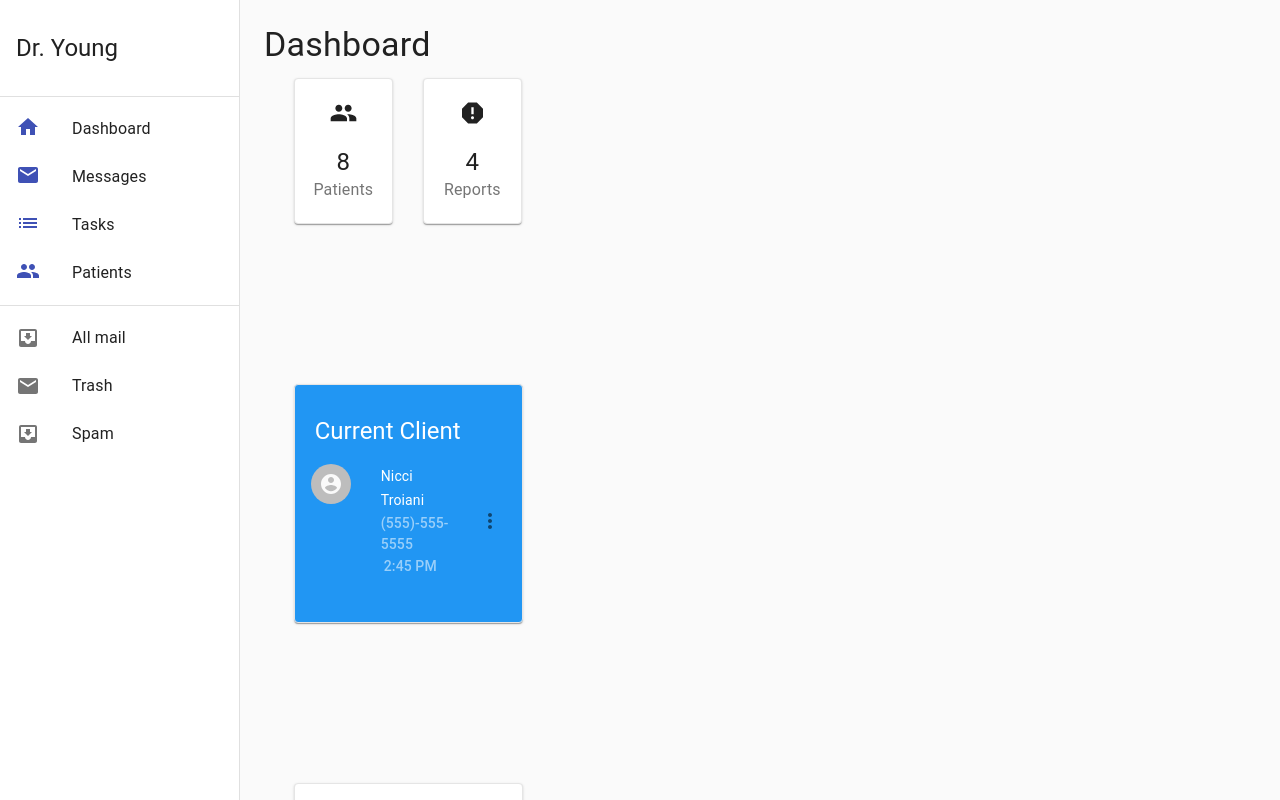
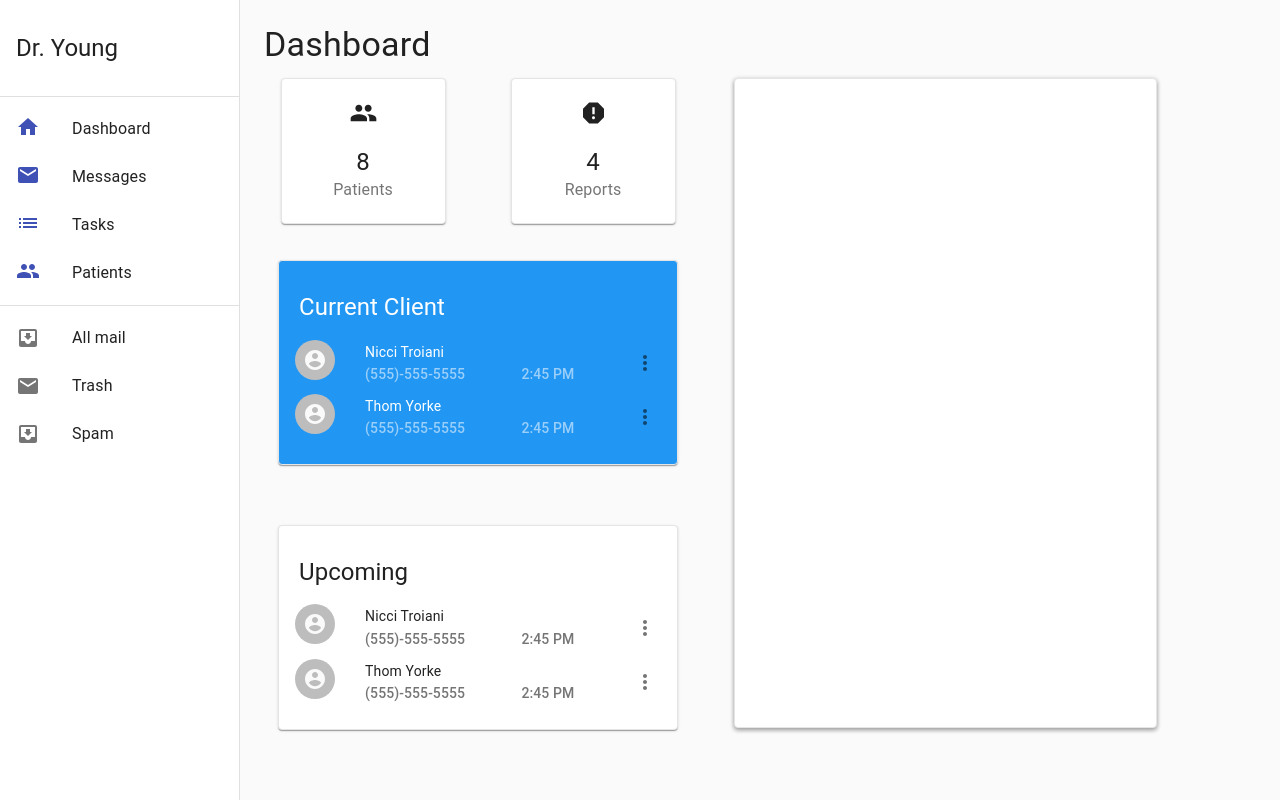
Before and after one commit to UTA-Senior-Design-2020/health-journal-frontend, a React (Create React App) app: page / in a window 1280 px wide. Shown: the top 800 px of the page. Built offline with nearby package versions, Linux system fonts and the light colour scheme.

Commit message:
Added WeeklyOverview Card
Also fixed alignment of divs. Might have to change this later to be more in line with the rest of the app.

```diff
--- a/src/Components/clientCard/ClientCard.js
+++ b/src/Components/clientCard/ClientCard.js
@@ -4,20 +4,17 @@ import Card from '@material-ui/core/Card';
 import CardContent from '@material-ui/core/CardContent';
 import { makeStyles } from "@material-ui/core/styles";
 import ContactTile from '../contactTile/ContactTile';
-// CSS Should be done this way
+
 const useStyles = makeStyles({
   root: ({BackgroundColor, TextColor}) => ( {
-    display: 'flex',
-    flexDirection: 'column',
-    width: '23.12%',
+    width: '400px',
     textAlign: 'left',
     /* White / High Emphasis */
     background: BackgroundColor,
     /* Gray / Divider */
     border: '1px solid #E5E5E5',
     marginLeft: '3%',
-    marginTop: '8em',
-    paddingBottom: '2%',
+    marginTop: '3em',
     fontFamily: 'Roboto',
     fontStyle: 'normal',
     fontWeight: 500,
@@ -26,28 +23,7 @@ const useStyles = makeStyles({
     /* identical to box height, or 150% */
     letterSpacing: '0.15px',
     color: TextColor
-  }),
-  upcomingClientsCard: {
-    display: 'flex',
-    flexDirection: 'column',
-    width: '23.12%',
-    textAlign: 'left',
-    /* White / High Emphasis */
-    background: '#FFFFFF',
-    /* Gray / Divider */
-    border: '1px solid #E5E5E5',
-    marginLeft: '3%',
-    marginTop: '2em',
-    paddingBottom: '2%',
-    fontFamily: 'Roboto',
-    fontStyle: 'normal',
-    fontWeight: 500,
-    fontSize: '20px',
-    lineheight: '30px',
-    /* identical to box height, or 150% */
-    letterSpacing: '0.15px',
-    color: 'rgba(0, 0, 0, 0.87)'
-  },
+  })
 });
 
 
@@ -58,7 +34,10 @@ export default function ClientCard({CardTitle, BackgroundColor, SubtitleColor, T
   <Card className={classes.root}>
     <Typography variant="h5" style={{paddingTop: '30px', paddingLeft:'20px'}}>{CardTitle}</Typography>
     <CardContent>
-        <ContactTile  PatientName={PatientName} PhoneNumber={PhoneNumber} AppointmentStartTime={AppointmentStartTime} SubtitleColor={SubtitleColor} TextColor={TextColor}/>
+        {PatientName.map(name => (
+            <ContactTile  PatientName={name} PhoneNumber={PhoneNumber} AppointmentStartTime={AppointmentStartTime} SubtitleColor={SubtitleColor} TextColor={TextColor}/>
+        ))}
+
     </CardContent>
   </Card>);
 }
--- a/src/Components/dashboardAlertsCard/DashBoardAlertsCard.js
+++ b/src/Components/dashboardAlertsCard/DashBoardAlertsCard.js
@@ -8,7 +8,7 @@ import { makeStyles } from "@material-ui/core/styles";
 
 const useStyles = makeStyles({
     root: {
-        width: '10%',
+        width: '165px',
         textAlign: 'center',
         /* White / High Emphasis */
         background: '#FFFFFF',
--- /dev/null
+++ b/src/Components/weeklyOverviewCard/WeeklyOverviewCard.js
@@ -0,0 +1,41 @@
+import React from 'react'
+import { Container, Typography} from "@material-ui/core";
+import Card from '@material-ui/core/Card';
+import CardContent from '@material-ui/core/CardContent';
+import { makeStyles } from "@material-ui/core/styles";
+
+const useStyles = makeStyles({
+    root: {
+        /* White / High Emphasis */
+
+        background: "#FFFFFF",
+        boxShadow: "0px 1px 5px rgba(0, 0, 0, 0.2), 0px 3px 4px rgba(0, 0, 0, 0.12), 0px 2px 4px rgba(0, 0, 0, 0.14)",
+        borderRadius: "4px",
+        width: '90%',
+        height: '100%',
+        textAlign: 'left',
+        /* Gray / Divider */
+        border: '1px solid #E5E5E5',
+        fontFamily: 'Roboto',
+        fontStyle: 'normal',
+        fontWeight: 500,
+        fontSize: '20px',
+        lineheight: '30px',
+        /* identical to box height, or 150% */
+        letterSpacing: '0.15px'
+    }
+  });
+
+export default function WeeklyOverviewCard()
+{
+    const classes = useStyles();
+    return(
+    <Card className={classes.root}>
+
+        <CardContent>
+
+
+        </CardContent>
+    </Card>
+    );
+}
--- a/src/Pages/Dashboard.js
+++ b/src/Pages/Dashboard.js
@@ -7,28 +7,55 @@ import DashBoardAlertsCard from "../Components/dashboardAlertsCard/DashBoardAler
 import ClientCard from "../Components/clientCard/ClientCard"
 import PeopleIcon from '@material-ui/icons/People';
 import AlertIcon from '@material-ui/icons/Report';
+import WeeklyOverviewCard from "../Components/weeklyOverviewCard/WeeklyOverviewCard";
+
 
 const useStyles = makeStyles({
   root: {},
-  row: {
-    display: 'flex',
-    flexDirection: 'row'
+  alerts: {
+    float: 'left',
+    width: '220px',
+    marginLeft: '10px',
+    marginBottom: '36px'
+  },
+  box: {
+    display: 'inline-block',
+
+    height: '650px',
+    width: '470px',
+    marginRight: '0px',
+    verticalAlign: 'top'
+  },
+  current: {
+   marginTop: '20px'
   }
+
 });
 
 export default function Dashboard() {
   const classes = useStyles();
+  var patients = ['Nicci Troiani','Thom Yorke'];
   return (
     <div className={classes.root}>
       <Typography variant="h4" gutterBottom>
         Dashboard
       </Typography>
-      <div className={classes.row}>
-        <DashBoardAlertsCard cardName="Patients" amount="8" icon={PeopleIcon} />
-        <DashBoardAlertsCard cardName="Reports" amount="4" icon={AlertIcon} />
+      <div className={classes.box}>
+        <div className={classes.alerts}>
+          <DashBoardAlertsCard  cardName="Patients" amount="8" icon={PeopleIcon} />
+        </div>
+        <div className={classes.alerts}>
+          <DashBoardAlertsCard cardName="Reports" amount="4" icon={AlertIcon} />
+        </div>
+        <div className={classes.current}>
+          <ClientCard CardTitle="Current Client" BackgroundColor="#2196F3" SubtitleColor="rgba(255, 255, 255, 0.54)" TextColor="#FFFFFF" PatientName={patients} PhoneNumber="(555)-555-5555" AppointmentStartTime="2:45 PM"/>
+        </div>
+
+      <ClientCard CardTitle="Upcoming" BackgroundColor="#FFFFFF" SubtitleColor="rgba(0, 0, 0, 0.54)" TextColor="rgba(0, 0, 0, 0.87)" PatientName={patients} PhoneNumber="(555)-555-5555" AppointmentStartTime="2:45 PM"/>
       </div>
-      <ClientCard CardTitle="Current Client" BackgroundColor="#2196F3" SubtitleColor="rgba(255, 255, 255, 0.54)" TextColor="#FFFFFF" PatientName="Nicci Troiani" PhoneNumber="(555)-555-5555" AppointmentStartTime="2:45 PM"/>
-      <ClientCard CardTitle="Upcoming" BackgroundColor="#FFFFFF" SubtitleColor="rgba(0, 0, 0, 0.54)" TextColor="rgba(0, 0, 0, 0.87)" PatientName="Nicci Troiani" PhoneNumber="(555)-555-5555" AppointmentStartTime="2:45 PM"/>
+      <div className={classes.box}>
+        <WeeklyOverviewCard />
+      </div>
     </div>
   );
 }
```
